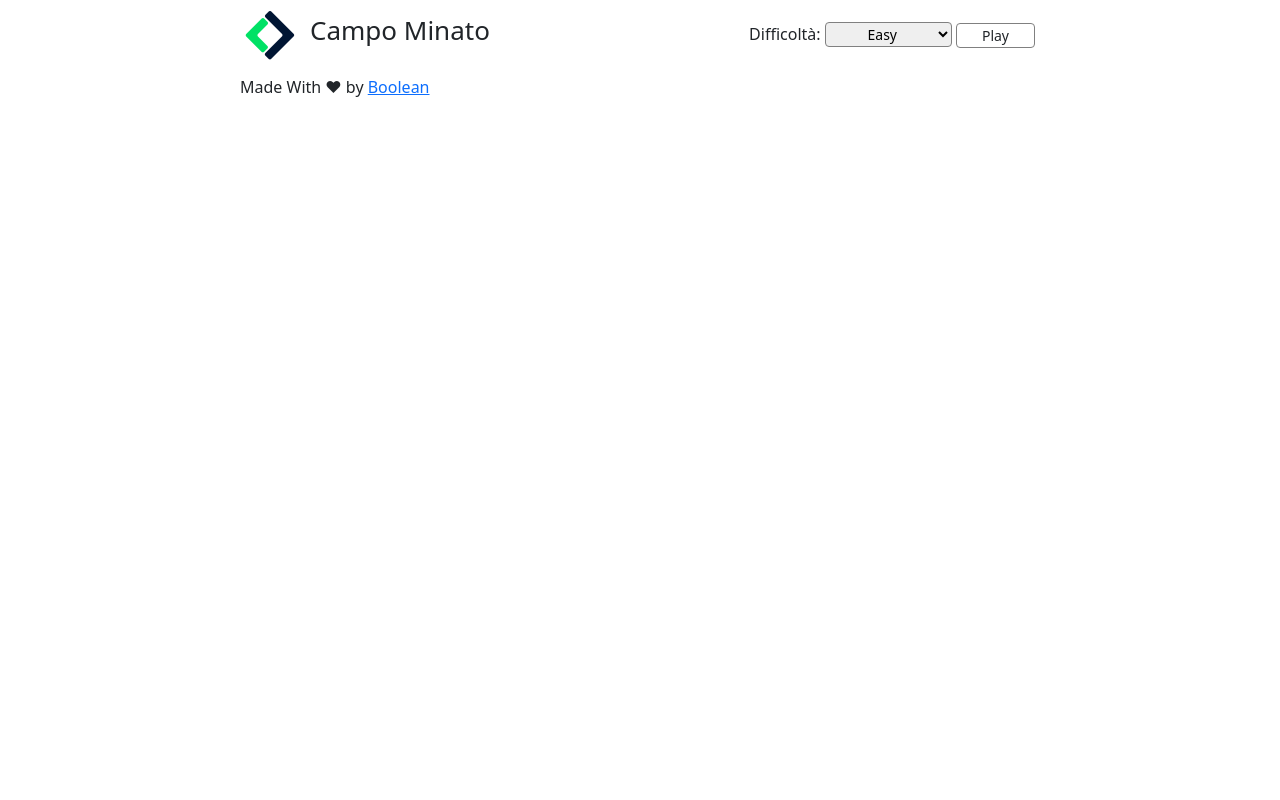
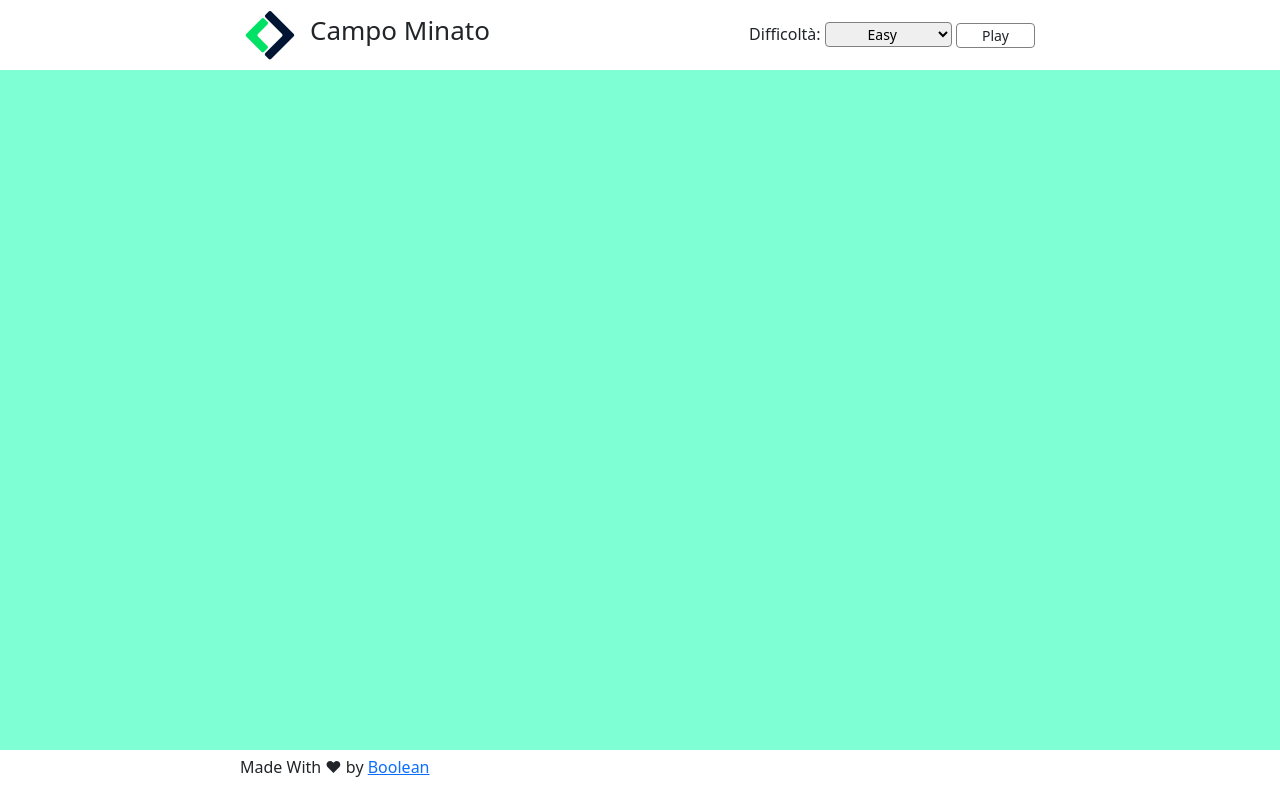
Before and after one commit to ManuelMaisano/js-campominato-grid, a plain HTML site: page index.html in a window 1280 px wide. Drawn offline with nearby package versions, Linux system fonts and the light colour scheme.

Commit message:
main background

```diff
--- a/style.css
+++ b/style.css
@@ -66,8 +66,11 @@ header {
 
 
 /*---MAIN-----*/
-
-
+main {
+    background-color: #7fffd4;
+    height: calc(100vh - 120px);
+    display: flex;
+}
 
 
 
```
